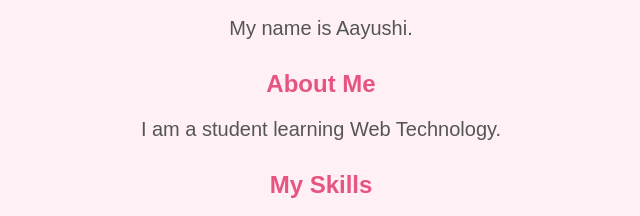
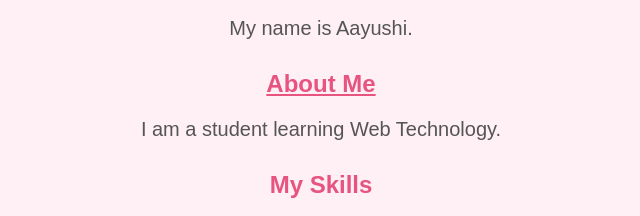
Before and after one commit to aayushibhavsar536-lab/Aayushi_267903_Portfolio, a plain HTML site: page index.html in a window 1280 px wide. Shown: the part 122-338 px from the top of the page, 319-959 px from the left. Drawn offline with Linux system fonts and the light colour scheme.

Commit message:
Update style.css

```diff
--- a/style.css
+++ b/style.css
@@ -78,6 +78,16 @@ button {
 button:hover {
     background-color: #c74370;
 }
+/* Class Selector */
+.about-heading {
+    color: #e75480;
+    font-weight: bold;
+}
+
+/* ID Selector */
+#about {
+    text-decoration: underline;
+}
 @media (max-width: 600px) {
     body {
         padding: 15px;
```
